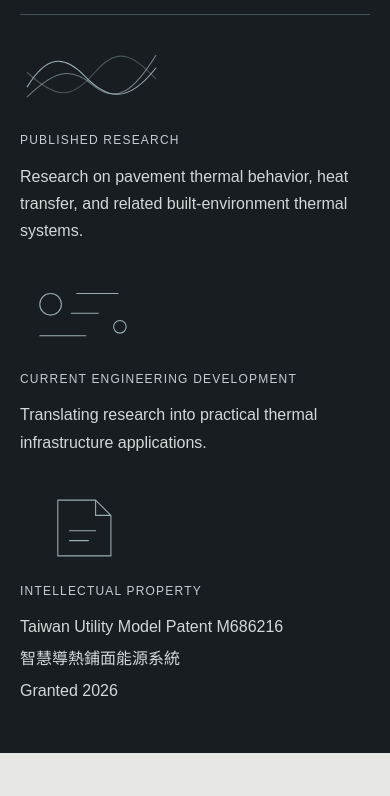
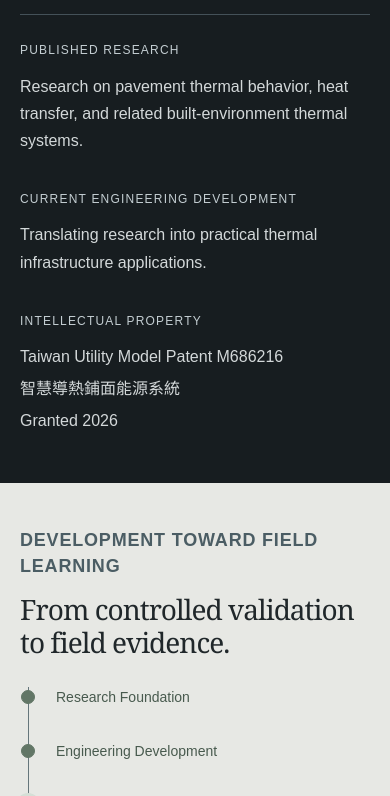
Before and after one commit to dh9vbm8mty-cloud/hengyun-site, a Next.js app: page / in a window 390 px wide. Shown: the part 3420-4216 px from the top of the page. Built offline with nearby package versions, Linux system fonts and the light colour scheme.

Commit message:
Refine HENGYUN website evidence and development presentation

```diff
--- a/app/globals.css
+++ b/app/globals.css
@@ -86,10 +86,9 @@
 .collaborator-list { grid-column: 2; grid-row: 1 / 4; grid-template-columns: 1.15fr 1fr; align-content: center; gap: 34px 40px; margin: 0; }
 .collaborator-list > div,
 .collaborator-list > div:first-child { border: 0; padding: 0; }
-.collaborator-list > div:nth-child(even) { padding-top: 28px; }
 .collaborator-list > div:before { content: ''; display: block; width: 42px; border-top: 1px solid #95a09a; margin-bottom: 18px; }
 .vnext .collaborator-list dd { font-size: 16px; }
-.collaborator-list dt { font-size: 12px; font-weight: 500; min-height: 0; margin-bottom: 12px; letter-spacing: .065em; }
+.collaborator-list dt { font-size: 12px; font-weight: 500; min-height: 1.8em; margin-bottom: 12px; letter-spacing: .065em; }
 .text-link { grid-column: 1; grid-row: 3; align-self: end; border: 0; font-size: 11px; }
 .contact-composition { min-height: 430px; align-items: center; padding-block: 85px; }
 .vnext .contact-band h2 { font-size: 38px; max-width: 500px; }
@@ -101,6 +100,7 @@
   .vnext .engineering-composition h2, .vnext .development-composition h2 { font-size: 28px; }
   .collaborator-list { grid-template-columns: 1.15fr 1fr; gap: 28px; }
   .collaborator-list > div:nth-child(3) { padding: 0; }
+  .collaborator-list dt { min-height: 0; }
 }
 @media (max-width: 900px) {
   .asset-composition, .engineering-composition, .development-composition { grid-template-columns: 1fr; gap: 30px; padding-block: 52px; min-height: 0; }
@@ -138,7 +138,6 @@
   .maturity-line .is-future { border-left-style: dashed; }
   .maturity-line li:last-child { border-left-color: transparent; padding-bottom: 0; }
   .collaborator-list { grid-template-columns: 1fr; gap: 28px; }
-  .collaborator-list > div:nth-child(even) { padding: 0; }
   .text-link { font-size: 11px; gap: 18px; }
   .contact-composition { padding-block: 52px; }
   .vnext .contact-band h2 { font-size: 32px; }
@@ -147,7 +146,7 @@
 /* Three independent evidence categories, not a research-to-patent sequence. */
 .research-editorial .research-composition {
   display: block;
-  min-height: 500px;
+  min-height: 0;
   padding-block: 56px;
 }
 .research-editorial .research-heading {
@@ -163,17 +162,6 @@
   border-top: 1px solid #445158;
 }
 .research-editorial .research-anchors article + article { border: 0; padding: 0; }
-.research-editorial .evidence-mark {
-  display: block;
-  width: 144px;
-  height: 72px;
-  margin-bottom: 20px;
-  color: #9aadb0;
-  stroke: currentColor;
-  stroke-width: 1.2;
-  stroke-linecap: round;
-  stroke-linejoin: round;
-}
 .vnext .research-editorial .research-anchors h3 {
   font-family: Arial, Helvetica, sans-serif;
   font-size: 12px;
@@ -186,20 +174,9 @@
 @media (max-width: 900px) {
   .research-editorial .research-composition { min-height: 0; padding-block: 48px; }
   .research-editorial .research-anchors { grid-template-columns: 1fr; gap: 30px; }
-  .research-editorial .research-anchors article {
-    display: grid;
-    grid-template-columns: 144px minmax(0, 1fr);
-    column-gap: 30px;
-    align-content: start;
-  }
-  .research-editorial .evidence-mark { grid-column: 1; grid-row: 1 / 5; margin: 0; }
-  .research-editorial .research-anchors h3,
-  .research-editorial .research-anchors p { grid-column: 2; }
   .research-editorial .research-anchors article > p { max-width: 480px; }
 }
 @media (max-width: 600px) {
-  .research-editorial .research-anchors article { display: block; }
-  .research-editorial .evidence-mark { margin-bottom: 18px; }
   .research-editorial .research-anchors { gap: 36px; }
 }
 
@@ -213,8 +190,8 @@
 #development h2 { font-size: 32px; max-width: 820px; }
 #development .maturity-line { margin-top: 30px; }
 #development .maturity-line li { font-size: 14px; padding-right: 22px; }
-#development .maturity-line li:first-child { color: #485a4e; }
-#development .maturity-line li:first-child .maturity-node {
+#development .maturity-line li:nth-child(-n + 2) { color: #485a4e; }
+#development .maturity-line li:nth-child(-n + 2) .maturity-node {
   background: #627666;
   border-color: #627666;
 }
@@ -233,7 +210,7 @@
 #collaboration .collaborator-list {
   grid-column: 2;
   grid-row: 2 / 4;
-  grid-template-columns: 1.15fr 1fr;
+  grid-template-columns: repeat(2, minmax(0, 1fr));
   gap: 32px 40px;
   align-content: start;
 }
--- a/app/page.tsx
+++ b/app/page.tsx
@@ -83,27 +83,16 @@ export default function Home() {
           <p className="technical-label section-label">Research &amp; Intellectual Property</p>
           <h2 id="research-title">Engineering research to real-world impact.</h2>
         </div>
-        {/* Decorative category marks only: neither measured data nor a connected process. */}
         <div className="research-anchors">
           <article>
-            <svg className="evidence-mark evidence-mark--traces" viewBox="0 0 160 80" fill="none" aria-hidden="true" focusable="false">
-              <path d="M8 51C29 17 48 14 72 39S119 71 151 30" /><path d="M8 62C35 36 54 26 81 49S128 53 151 16" opacity=".65" /><path d="M8 35C39 63 56 67 83 35S127 18 151 42" opacity=".4" />
-            </svg>
             <h3 className="technical-label">Published Research</h3>
             <p>Research on pavement thermal behavior, heat transfer, and related built-environment thermal systems.</p>
           </article>
           <article>
-            <svg className="evidence-mark" viewBox="0 0 160 80" fill="none" aria-hidden="true" focusable="false">
-              <circle cx="34" cy="27" r="12" /><circle cx="111" cy="52" r="7" />
-              <path d="M63 15H109M57 37H87M22 62H73" />
-            </svg>
             <h3 className="technical-label">Current Engineering Development</h3>
             <p>Translating research into practical thermal infrastructure applications.</p>
           </article>
           <article>
-            <svg className="evidence-mark evidence-mark--document" viewBox="0 0 160 80" fill="none" aria-hidden="true" focusable="false">
-              <path d="M42 9H84L101 26V71H42ZM84 9V26H101M55 43H84M55 54H76" />
-            </svg>
             <h3 className="technical-label">Intellectual Property</h3>
             <p>Taiwan Utility Model Patent M686216</p>
             <p lang="zh-Hant">智慧導熱鋪面能源系統</p>
@@ -113,7 +102,7 @@ export default function Home() {
       </div>
     </section>
 
-    <section id="development" className="development-band" aria-labelledby="development-title"><div className="canvas-width development-composition"><div><p className="technical-label section-label">Development Toward Field Learning</p><h2 id="development-title">From controlled validation to field evidence.</h2></div><div><ol className="maturity-line" aria-label="Development pathway">{development.map((stage, i) => <li key={stage} className={i > 1 ? "is-future" : i === 1 ? "is-current" : ""}><span className="maturity-node" aria-hidden="true" /><span>{stage}</span>{i === 1 && <small>Current development</small>}</li>)}</ol><p className="process-note">Current engineering development is building the evidence required for subsequent field evaluation.</p><p className="evidence-statement">Field performance will be reported when supported by measured evidence.</p></div></div></section>
+    <section id="development" className="development-band" aria-labelledby="development-title"><div className="canvas-width development-composition"><div><p className="technical-label section-label">Development Toward Field Learning</p><h2 id="development-title">From controlled validation to field evidence.</h2></div><div><ol className="maturity-line" aria-label="Development pathway">{development.map((stage, i) => <li key={stage} className={i > 2 ? "is-future" : i === 2 ? "is-current" : ""}><span className="maturity-node" aria-hidden="true" /><span>{stage}</span>{i === 2 && <small>Current development</small>}</li>)}</ol><p className="process-note">Current prototype development is building the evidence required for subsequent controlled validation and field evaluation.</p><p className="evidence-statement">Field performance will be reported when supported by measured evidence.</p></div></div></section>
 
     <section id="collaboration" className="collaboration-band" aria-labelledby="collaboration-title"><div className="canvas-width collaboration-composition"><div className="partner-heading"><p className="technical-label section-label">Field Demonstration &amp; Collaboration</p><h2 id="collaboration-title">Seeking sites and partners for controlled engineering validation.</h2></div><p className="partner-copy">HENGYUN is preparing for future field demonstration in paved environments where system operation, thermal behavior, and engineering measurements can be evaluated under defined conditions.</p><dl className="collaborator-list">{collaborators.map(([title, body]) => <div key={title}><dt>{title}</dt><dd>{body}</dd></div>)}</dl><a className="text-link" href="#contact">Discuss a potential demonstration or collaboration <span aria-hidden="true">→</span></a></div></section>
 
```
